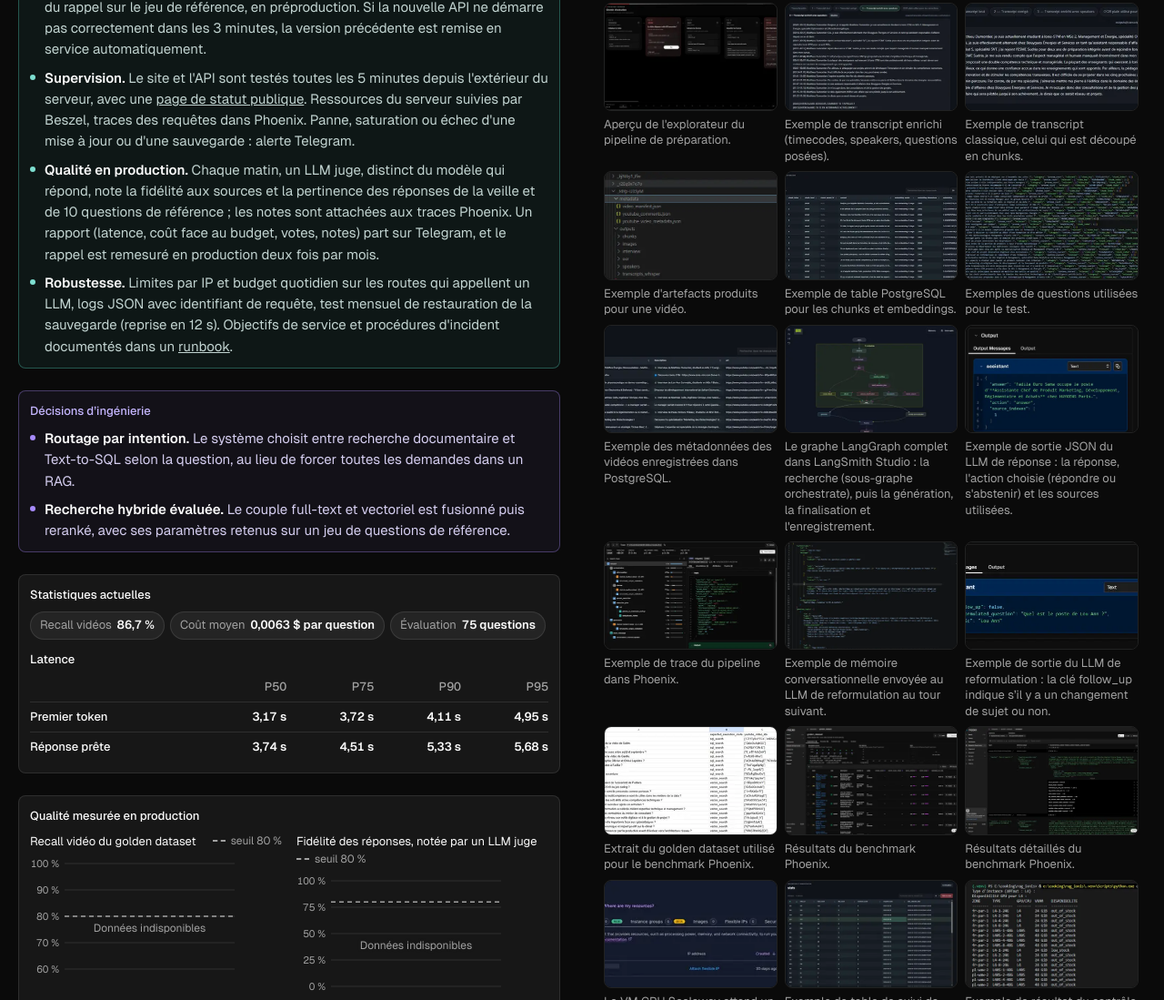
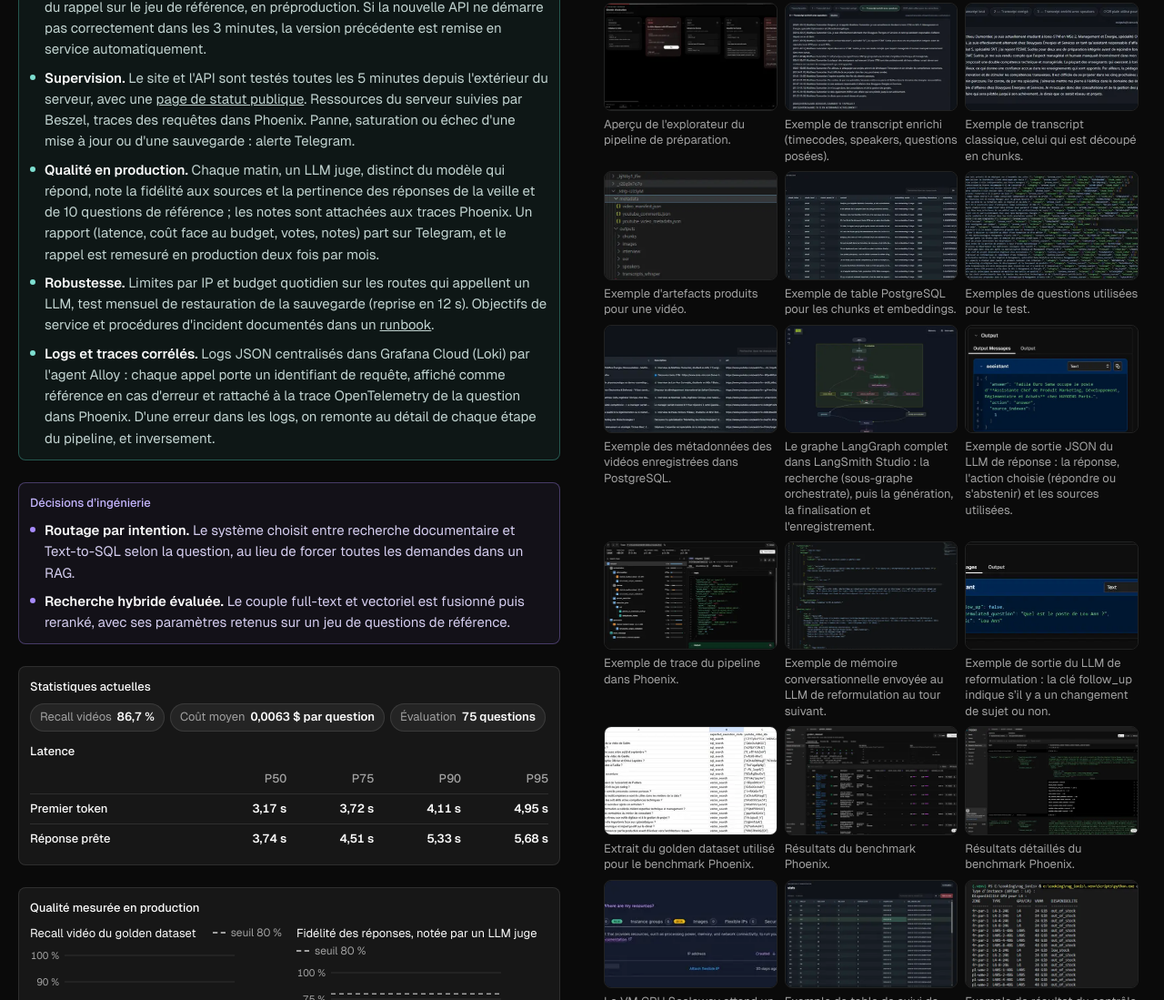
Before and after one commit to tangmomb/portfolio_ia, a plain HTML site: page index.html in a window 1280 px wide. Shown: the part 2792-3891 px from the top of the page at 91% size. Drawn offline with Linux system fonts and the light colour scheme; no server answers.

Commit message:
Projet RAG : logs et traces corrélés
Co-Authored-By: Claude Opus 5.5 <noreply@anthropic.com>

```diff
--- a/index.html
+++ b/index.html
@@ -592,9 +592,8 @@
                   </li>
                   <li>
                     <strong>Robustesse.</strong> Limites par IP et budget
-                    quotidien sur les routes qui appellent un LLM, logs JSON
-                    avec identifiant de requête, test mensuel de restauration de
-                    la sauvegarde (reprise en 12 s). Objectifs de service et
+                    quotidien sur les routes qui appellent un LLM, test mensuel
+                    de restauration de la sauvegarde (reprise en 12 s). Objectifs de service et
                     procédures d'incident documentés dans un
                     <a
                       href="https://github.com/tangmomb/rag_ionis/blob/master/docs/exploitation.md"
@@ -602,6 +601,15 @@
                       rel="noopener noreferrer"
                       >runbook</a
                     >.
+                  </li>
+                  <li>
+                    <strong>Logs et traces corrélés.</strong> Logs JSON
+                    centralisés dans Grafana Cloud (Loki) par l'agent Alloy :
+                    chaque appel porte un identifiant de requête, affiché comme
+                    référence en cas d'erreur et rattaché à la trace
+                    OpenTelemetry de la question dans Phoenix. D'une erreur dans
+                    les logs, on remonte au détail de chaque étape du pipeline,
+                    et inversement.
                   </li>
                 </ul>
               </aside>
```
